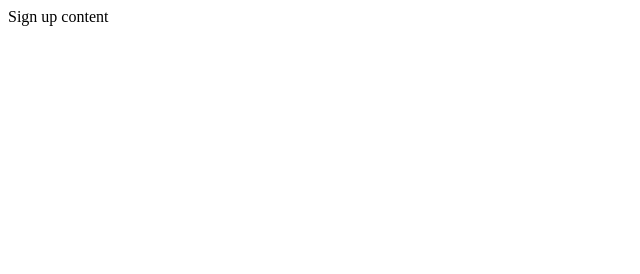
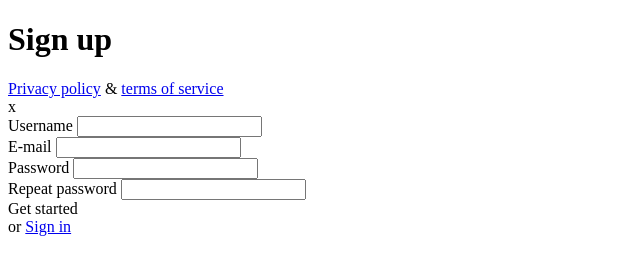
Before and after one commit to front-end-by-rimantas/19-grupe-sign-up, a plain HTML site: page index.html in a window 1280 px wide. Shown: the whole page, without its empty margins (0-640 px from the left). Drawn offline with Linux system fonts and the light colour scheme.

Commit message:
HTML structure update

```diff
--- a/index.html
+++ b/index.html
@@ -8,7 +8,42 @@
 </head>
 
 <body>
-    Sign up content
+    <main>
+        <div>
+            <h1>Sign up</h1>
+            <footer>
+                <a href="#">Privacy policy</a>
+                <span>&amp;</span>
+                <a href="#">terms of service</a>
+            </footer>
+        </div>
+        <div>
+            <div>x</div>
+            <form>
+                <div>
+                    <label for="username">Username</label>
+                    <input id="username" type="text">
+                </div>
+                <div>
+                    <label for="email">E-mail</label>
+                    <input id="email" type="email">
+                </div>
+                <div>
+                    <label for="pass">Password</label>
+                    <input id="pass" type="password">
+                </div>
+                <div>
+                    <label for="repass">Repeat password</label>
+                    <input id="repass" type="password">
+                </div>
+                <div>
+                    <div>Get started</div>
+                    <span>or</span>
+                    <a href="#">Sign in</a>
+                </div>
+            </form>
+        </div>
+    </main>
 </body>
 
 </html>
```
